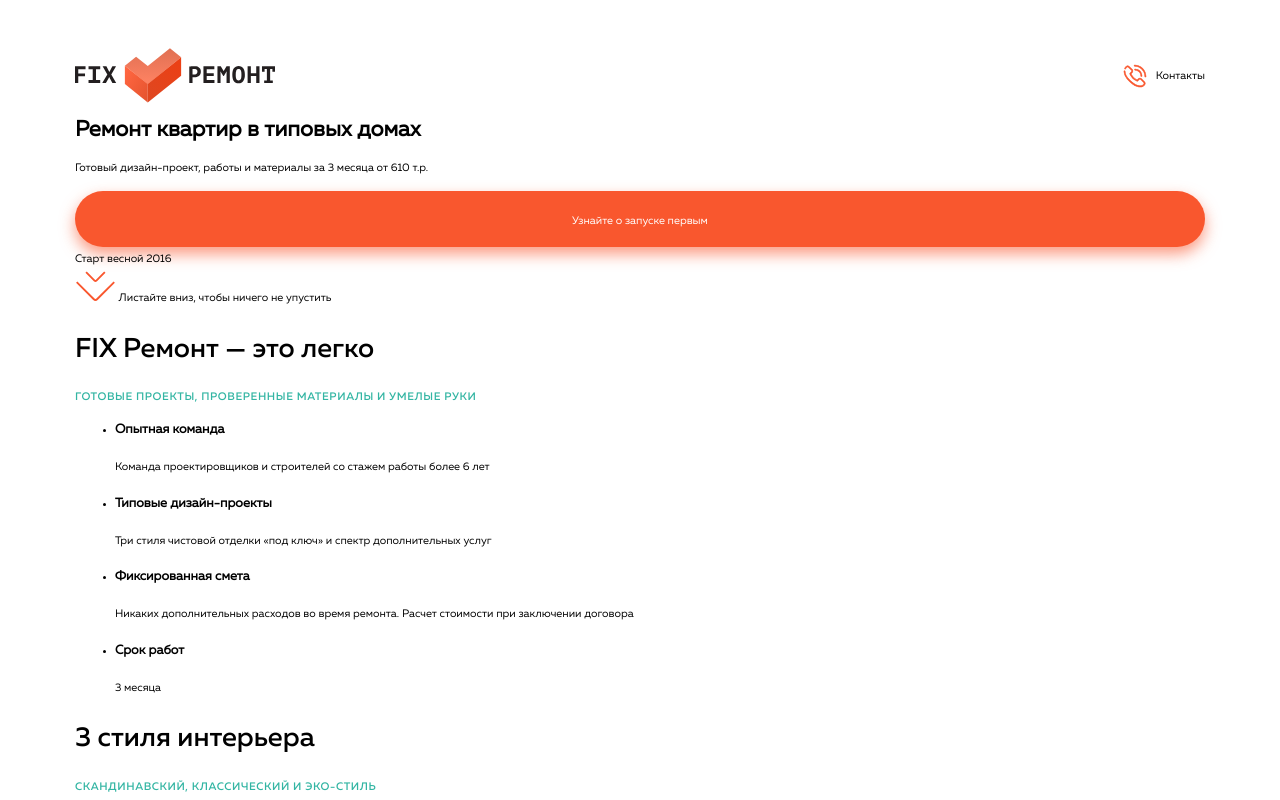
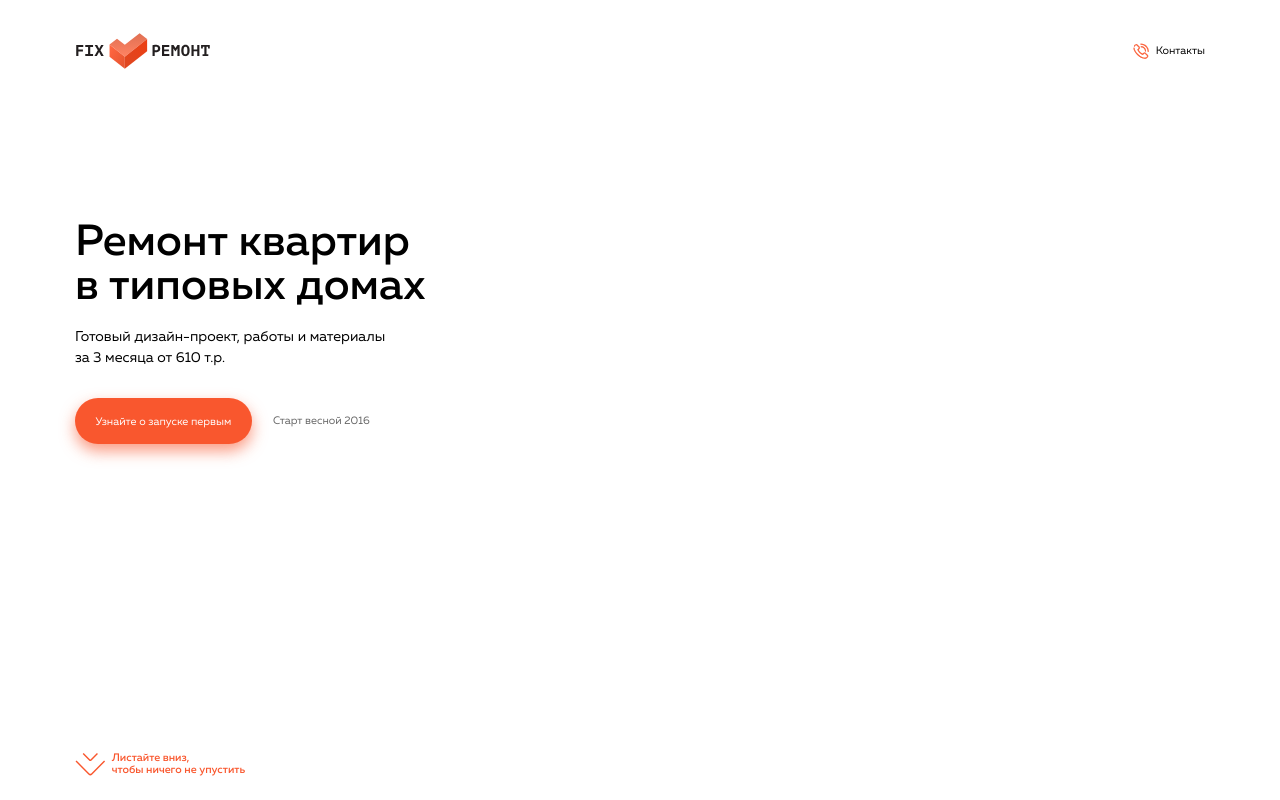
Before and after one commit to AlexBebko/m18-testing, a website: page source/index.html in a window 1280 px wide. Shown: the top 800 px of the page. Drawn offline with nearby package versions, Linux system fonts and the light colour scheme; files that its build step writes are made by us from their sources; files whose address does not match are found by name.

Commit message:
init: стилизует текстовую часть интро

```diff
--- a/source/index.html
+++ b/source/index.html
@@ -20,7 +20,7 @@
       <header class="main-header">
         <div class="main-header__wrapper container">
           <a class="main-header__logo" href="index.html">
-            <img src="img/svg/logo.svg" alt="логотип компании Fix ремонт">
+            <img src="img/svg/logo.svg" width="200" height="54" alt="логотип компании Fix ремонт">
           </a>
           <a class="main-header__contacts" href="#contacts">
             <svg width="24" height="24">
@@ -35,31 +35,33 @@
       <main>
         <section class="intro">
           <div class="intro__wrapper container">
+            <div class="intro__text-wrapper">
               <h1 class="intro__title">
                 Ремонт квартир в типовых домах
               </h1>
               <p class="intro__description">
-              Готовый дизайн-проект, работы и материалы за 3 месяца от 610 т.р.
+                Готовый дизайн-проект, работы и&nbsp;материалы за&nbsp;3&nbsp;месяца от&nbsp;610 т.р.
               </p>
+              <div class="intro__button-wrapper">
                 <a class="intro__btn btn" href="#form">
                   Узнайте о запуске первым
                 </a>
                 <span class="intro__text">
                   Старт весной 2016
                 </span>
-
-            <div class="intro__video-wrapper">
-              <div class="intro-video"></div>
               </div>
-
               <a class="intro__scroll-btn" href="#about">
                 <svg width="41" height="30">
                   <use href="img/sprite.svg#icon-scroll-down"></use>
                 </svg>
                 <span>
-                Листайте вниз, чтобы ничего не упустить
+                  Листайте вниз, чтобы&nbsp;ничего&nbsp;не&nbsp;упустить
                 </span>
               </a>
+            </div>
+            <div class="intro__video-wrapper">
+              <div class="intro-video"></div>
+            </div>
           </div>
         </section>
 
--- a/source/sass/blocks/btn.scss
+++ b/source/sass/blocks/btn.scss
@@ -1,9 +1,9 @@
 .btn {
   display: block;
-  padding: 17.5px 0 14.5px;
+  padding: size(17.5px) 0 size(14.5px);
   text-align: center;
 
-  min-width: 250px;
+  min-width: size(250px);
 
   color: $color-default-white;
   font-family: $ff-muller-reg;
@@ -15,7 +15,7 @@
   box-shadow: 0px 7px 15px rgba(249, 87, 46, 0.60);
   cursor: pointer;
 
-  transition: background-color $trans-default;
+  transition: background-color $trans-default, opacity $trans-default, box-shadow $trans-default;
 
   &:disabled {
     opacity: 0.5;
@@ -23,7 +23,15 @@
     pointer-events: none;
   }
 
-  @include hover-focus {
+  &:hover,
+  &:focus {
     background-color: $color-coral;
+    transition: background-color $trans-default, box-shadow $trans-default;
+    box-shadow: 0px 15px 20px rgba(249, 87, 46, 0.70);
+  }
+
+  &:active {
+    opacity: 0.8;
+    transition: opacity $trans-default;
   }
 }
--- a/source/sass/blocks/contacts.scss
+++ b/source/sass/blocks/contacts.scss
@@ -16,7 +16,7 @@
     column-gap: size(9px);
 
     &--phone {
-      transition: color $trans-default;
+      transition: color $trans-default, opacity $trans-default;
 
       &:hover,
       :focus {
@@ -27,10 +27,15 @@
 
         svg {
           animation-name: vibration;
-          animation-duration: 1s;
+          animation-duration: 1.5s;
           animation-iteration-count: infinite;
           animation-timing-function: linear;
       }
+      }
+
+      &:active {
+        opacity: 0.8;
+        transition: opacity $trans-default;
       }
     }
 
@@ -56,7 +61,7 @@
     &--mail {
       span {
         position: relative;
-        transition: color $trans-default;
+        transition: color $trans-default, opacity $trans-default;
 
         &::before {
           position: absolute;
@@ -72,15 +77,20 @@
       :focus {
         span {
           color: $color-orange;
-          transition: color $trans-default;
+          transition: color $trans-default, opacity $trans-default;
         }
 
         svg {
-          animation-name: mail;
-          animation-duration: 1s;
+          animation-name: shake;
+          animation-duration: 1.5s;
           animation-iteration-count: infinite;
           animation-timing-function: linear;
+        }
       }
+
+      &:active {
+        opacity: 0.8;
+        transition: opacity $trans-default;
       }
     }
   }
--- a/source/sass/blocks/intro.scss
+++ b/source/sass/blocks/intro.scss
@@ -0,0 +1,94 @@
+.intro {
+  height: 100vh;
+  margin: size(20px);
+  margin-left: size(110px);
+
+
+  &__wrapper {
+    height: 100%;
+    padding: 0;
+    display: flex;
+    flex-direction: row;
+    justify-content: space-between;
+    column-gap: size(306px);
+  }
+
+  &__text-wrapper {
+    display: flex;
+    flex-direction: column;
+    height: 100%;
+    padding-top: size(306px);
+    padding-bottom: size(51px);
+    max-width: size(520px);
+  }
+
+  &__title {
+    margin: 0;
+    margin-bottom: size(27px);
+    font-family: $ff-muller-med;
+    font-size: size(64px);
+    font-weight: 400;
+    line-height: size(64px);
+  }
+
+  &__description {
+    margin: 0;
+    margin-bottom: size(44px);
+    font-family: $ff-muller-reg;
+    font-size: size(21px);
+    font-weight: 400;
+    line-height: size(30px);
+  }
+
+  &__button-wrapper {
+    display: flex;
+    flex-direction: row;
+    align-items: center;
+    gap: size(31px);
+
+    color: $color-dim-gray;
+  }
+
+  &__btn {
+    width: size(260px);
+  }
+
+  &__scroll-btn {
+    display: flex;
+    align-items: center;
+    column-gap: size(9px);
+    width: size(250px);
+    margin-top: auto;
+
+    animation-name: jump;
+    animation-duration: 2s;
+    animation-iteration-count: infinite;
+    animation-timing-function: linear;
+
+    svg {
+      transform: scaleX(1);
+      transition: transform $trans-default;
+    }
+
+    &:hover,
+    :focus {
+      animation: none;
+
+      svg {
+        transform: scaleX(0.8);
+        transition: transform $trans-default;
+      }
+    }
+
+    span {
+      display: block;
+      width: size(197px);
+
+      color: $color-orange;
+      font-family: $ff-muller-med;
+      font-size: size(16px);
+      font-weight: 400;
+      line-height: size(18px);
+    }
+  }
+}
--- a/source/sass/blocks/main-header.scss
+++ b/source/sass/blocks/main-header.scss
@@ -1,15 +1,52 @@
-.main-header__wrapper {
+.main-header {
+  position: absolute;
+  width: 100%;
+
+  &__wrapper {
     display: flex;
     justify-content: space-between;
     align-items: center;
 
-  padding-top: 48px;
+    padding-top: size(48px);
   }
 
-.main-header__contacts {
+  &__logo {
+    img {
+      width: size(200px);
+      height: size(54px);
+    }
+  }
+
+  &__contacts {
     display: flex;
-  gap: 9px;
+    gap: size(9px);
     align-items: center;
     font-family: $ff-muller-reg;
     font-weight: 400;
+
+    svg {
+      width: size(24px);
+      height: size(24px);
     }
+
+    &:hover,
+    :focus {
+      span {
+        color: $color-orange;
+        transition: color $trans-default;
+      }
+
+      svg {
+        animation-name: vibration;
+        animation-duration: 1.5s;
+        animation-iteration-count: infinite;
+        animation-timing-function: linear;
+      }
+    }
+
+    &:active {
+      opacity: 0.8;
+      transition: opacity $trans-default;
+    }
+  }
+}
--- a/source/sass/blocks/socials.scss
+++ b/source/sass/blocks/socials.scss
@@ -28,9 +28,14 @@
 
     &:hover,
     :focus {
-      box-shadow: 0px 7px 15px rgba(249, 87, 46, 0.60);
+      box-shadow: 0px 15px 20px rgba(249, 87, 46, 0.70);
       color: $color-coral;
       transition: $trans-default;
     }
+
+    &:active {
+      opacity: 0.8;
+      transition: opacity $trans-default;
+    }
   }
 }
--- a/source/sass/keyframes.scss
+++ b/source/sass/keyframes.scss
@@ -1,17 +1,26 @@
 @keyframes vibration {
   0% {transform:rotate(0deg);}
-  20% {transform:rotate(-5deg);}
+  10% {transform:rotate(-5deg);}
+  20% {transform:rotate(5deg);}
+  30% {transform:rotate(-5deg);}
   40% {transform:rotate(5deg);}
-  60% {transform:rotate(-5deg);}
-  80% {transform:rotate(5deg);}
-  100% {transform:rotate(0deg);}
+  50% {transform:rotate(0deg);}
 }
 
-@keyframes mail {
+@keyframes shake {
   0% {transform:rotate(0deg) translate(0px, 0px);}
-  20% {transform:rotate(0deg) translate(1px, 0px);}
+  10% {transform:rotate(0deg) translate(1px, 0px);}
+  20% {transform:rotate(0deg) translate(-1px, 0px);}
+  30% {transform:rotate(0deg) translate(1px, 0px);}
   40% {transform:rotate(0deg) translate(-1px, 0px);}
-  60% {transform:rotate(0deg) translate(1px, 0px);}
-  80% {transform:rotate(0deg) translate(-1px, 0px);}
-  100% {transform:rotate(0deg) translate(0px, 0px);}
-  }
+  50% {transform:rotate(0deg) translate(0px, 0px);}
+}
+
+@keyframes jump {
+  0% {transform: translateY(0px);}
+  10% {transform: translateY(3px);}
+  20% {transform: translateY(-3px);}
+  30% {transform: translateY(3px);}
+  40% {transform: translateY(-3px);}
+  50% {transform: translateY(0px);}
+}
--- a/source/sass/style.scss
+++ b/source/sass/style.scss
@@ -16,13 +16,13 @@
 @import "global/reboot";
 @import "global/utils";
 @import "global/container";
-@import "global/title";
-@import "global/description";
 
 // Blocks
 // ---------------------------------
 
 @import "blocks/btn";
+@import "blocks/title";
+@import "blocks/description";
 @import "blocks/modal";
 @import "blocks/custom-input";
 @import "blocks/custom-toggle";
```
Also changed, not shown: build/css/style.css, build/css/style.min.css, build/index.html, source/sass/blocks/description.scss (renamed from source/sass/global/description.scss), source/sass/blocks/title.scss (renamed from source/sass/global/title.scss), 1 other file. Lines whose indentation alone changed are shown as unchanged.
